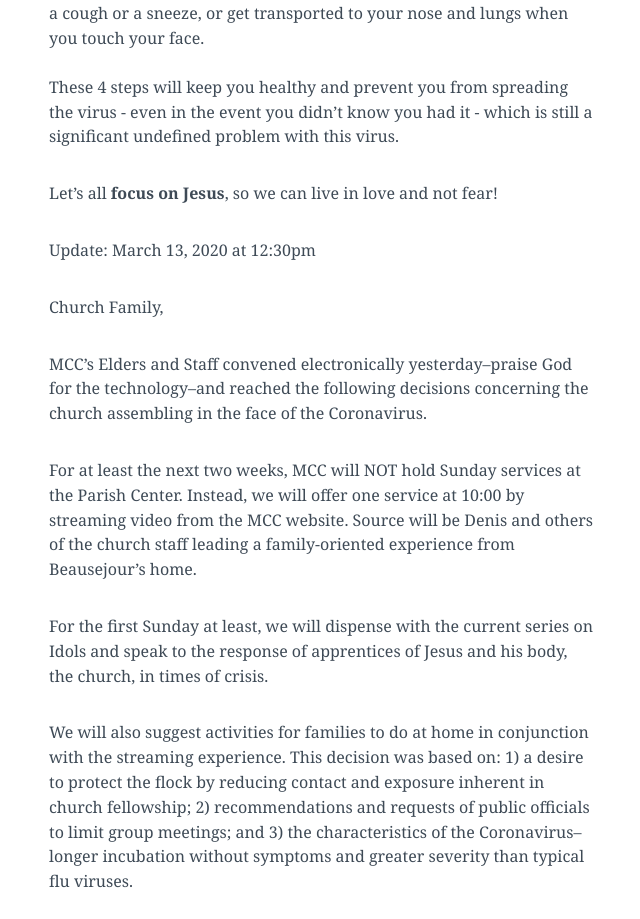
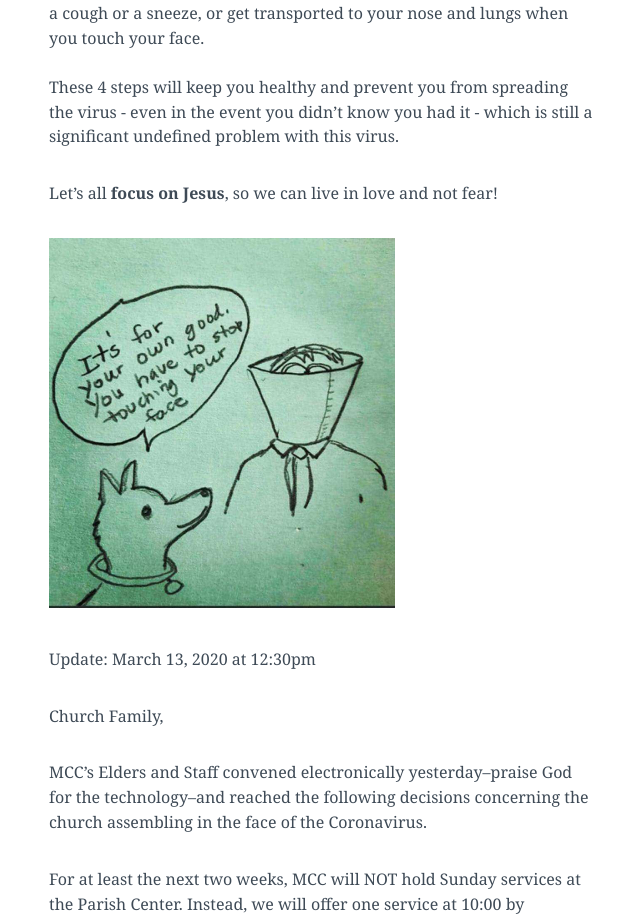
Before and after one commit to lukemoderwell/mariemont, a Jekyll site: the page built from updates.markdown, in a window 1280 px wide. Shown: the part 1582-2501 px from the top of the page, without its empty margins (319-959 px from the left). Built offline with Jekyll 4.4.1, drawn with Linux system fonts in a browser that asks for light colours; nearby versions of some CDN libraries.

Commit message:
Updated Updates

```diff
--- a/updates.markdown
+++ b/updates.markdown
@@ -37,6 +37,7 @@ These 4 steps will keep you healthy and prevent you from spreading the virus - e
 
 Let’s all **focus on Jesus**, so we can live in love and not fear!
 
+![PastedGraphic-1.png](/uploads/PastedGraphic-1.png)
 
 Update: March 13, 2020 at 12:30pm
 
```
